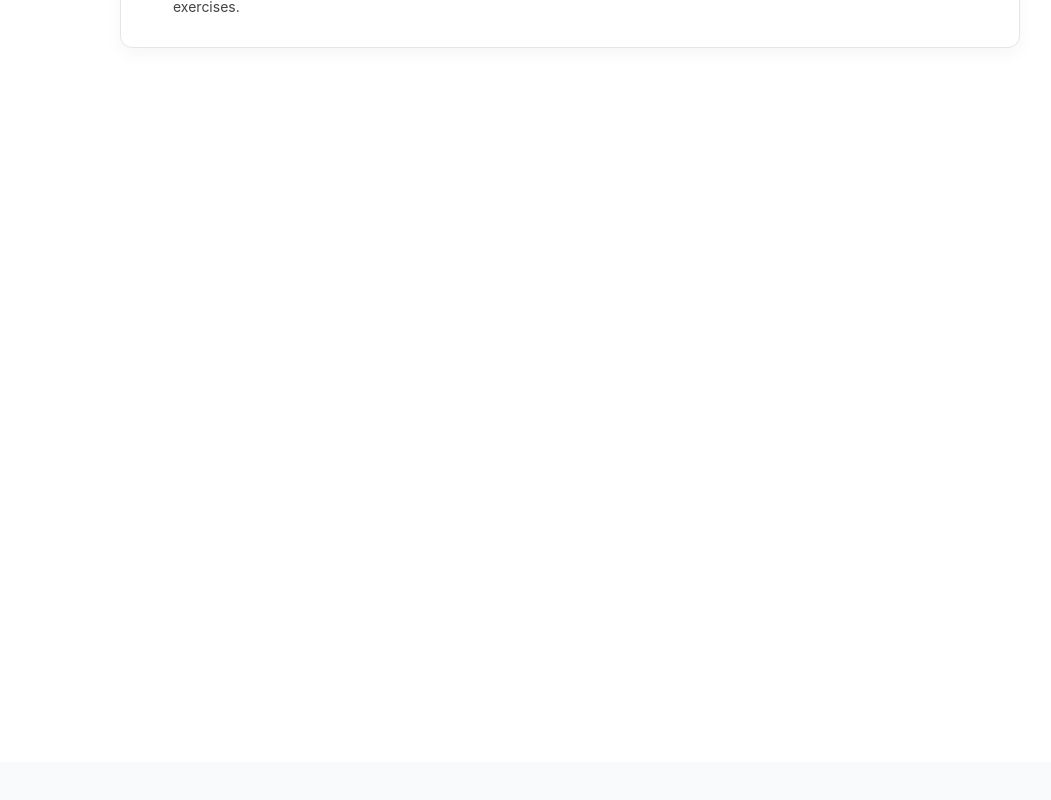
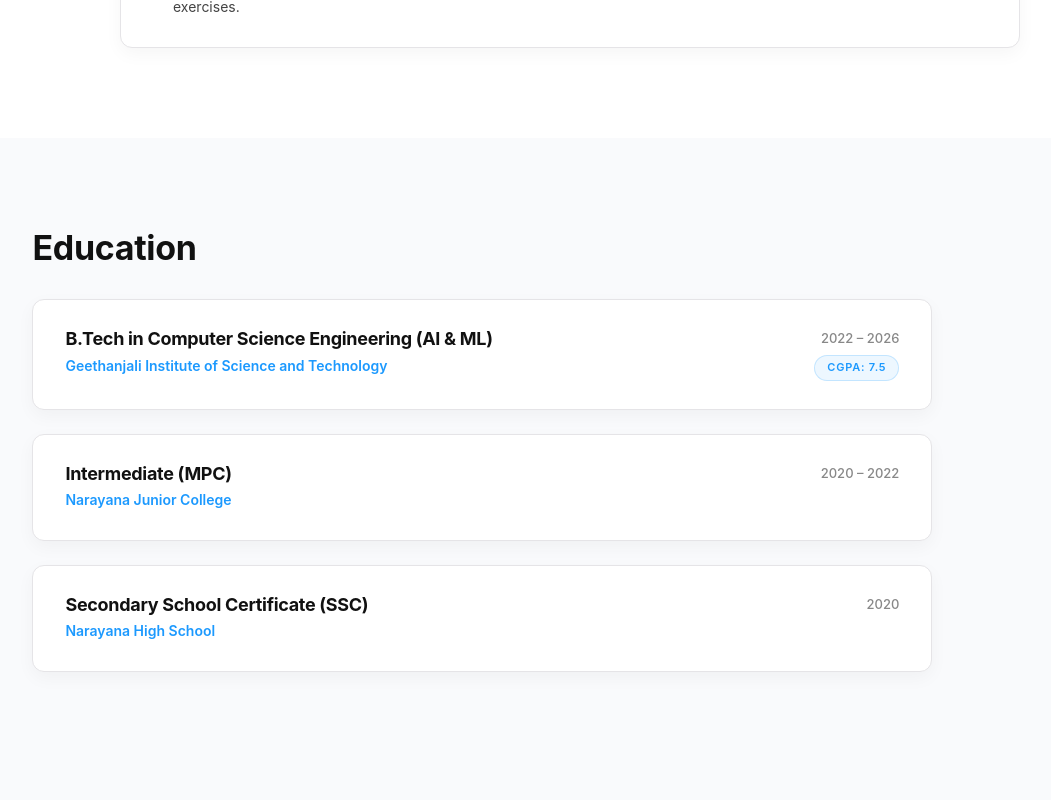
Before and after one commit to Siddiq06/Portfolio, a React (Vite) app: page / in a window 1280 px wide. Shown: the part 2980-3780 px from the top of the page, without its empty margins (70-1121 px from the left). Built offline with nearby package versions, Linux system fonts and the light colour scheme.

Commit message:
Update Education.jsx

```diff
--- a/src/components/Education.jsx
+++ b/src/components/Education.jsx
@@ -2,15 +2,18 @@
 
 const Education = () => {
   return (
-    <section id="education" className="reveal">
+    <section id="education">
       <h2>Education</h2>
-      <div className="education-container reveal-children">
+
+      <div className="education-container">
 
         <div className="education-card">
           <div className="education-header">
             <div className="education-left">
               <h3>B.Tech in Computer Science Engineering (AI & ML)</h3>
-              <span className="education-college">Geethanjali Institute of Science and Technology</span>
+              <span className="education-college">
+                Geethanjali Institute of Science and Technology
+              </span>
             </div>
             <div className="education-meta">
               <span className="education-date">2022 – 2026</span>
@@ -23,7 +26,9 @@
           <div className="education-header">
             <div className="education-left">
               <h3>Intermediate (MPC)</h3>
-              <span className="education-college">Narayana Junior College</span>
+              <span className="education-college">
+                Narayana Junior College
+              </span>
             </div>
             <div className="education-meta">
               <span className="education-date">2020 – 2022</span>
@@ -35,7 +40,9 @@
           <div className="education-header">
             <div className="education-left">
               <h3>Secondary School Certificate (SSC)</h3>
-              <span className="education-college">Narayana High School</span>
+              <span className="education-college">
+                Narayana High School
+              </span>
             </div>
             <div className="education-meta">
               <span className="education-date">2020</span>
```
